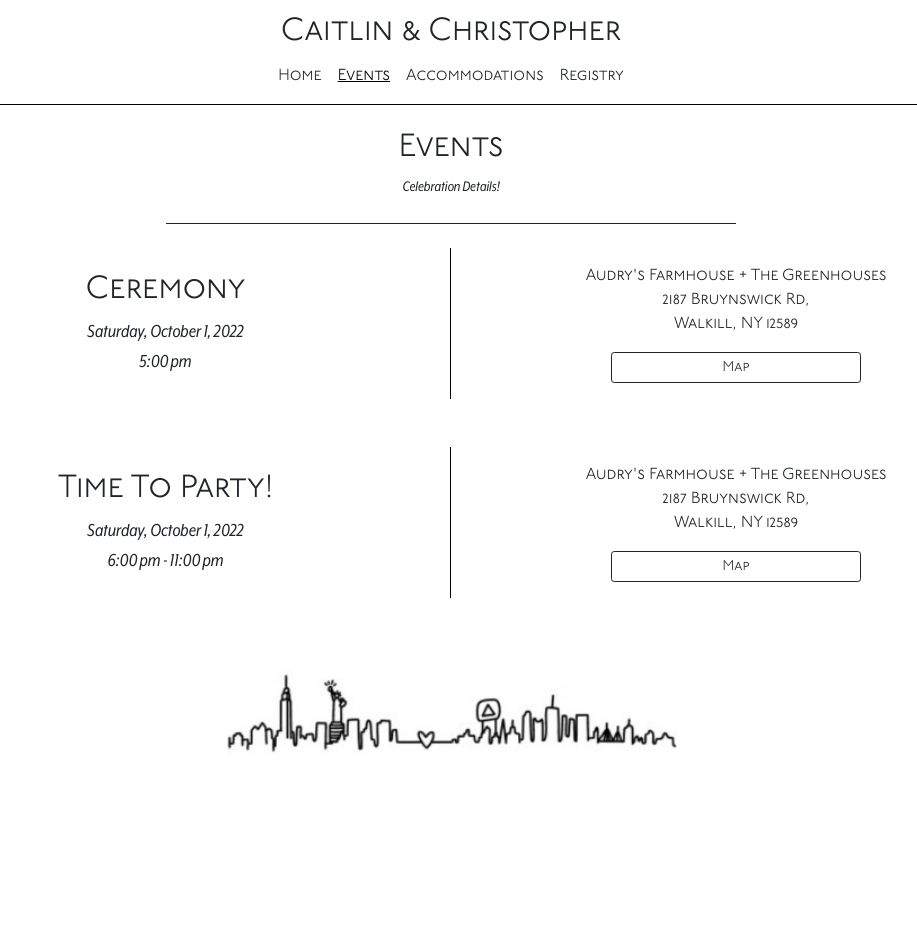
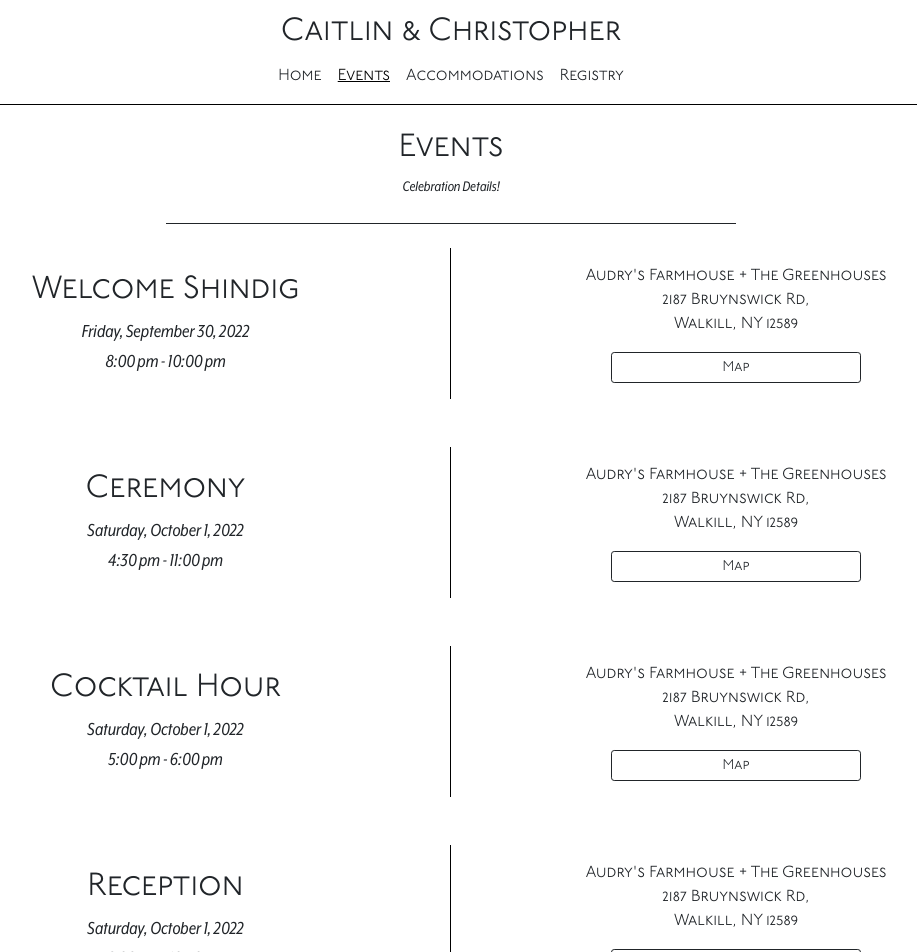
Before and after one commit to tlyver/chris-and-cait-web, a React (Create React App) app: page /events in a window 1280 px wide. Shown: the top 952 px of the page, without its empty margins (189-1106 px from the left). Before the commit the page ends 800 px from the top, so only its background shows below. Built offline with nearby package versions, Linux system fonts and the light colour scheme.

Commit message:
Event Updates
Adds event specifics.

```diff
--- a/src/accommodation.js
+++ b/src/accommodation.js
@@ -2,10 +2,6 @@ import './accommodation.scss';
 
 
 const Event = props => {
-  const clickMap = () => {
-    console.log("hello");
-  };
-
   const openInNewTab = (url) => {
     const newWindow = window.open(url, '_blank', 'noopener, noreferrer')
     if (newWindow) newWindow.opener = null
@@ -37,11 +33,11 @@ const Event = props => {
           </div>
           <a
             className="phone-number underground is-20 pt-3 pb-3"
-            href="tel:PHONE_NUM"
+            href={'tel:' + props.phone}
           >
             {props.phone}
           </a>
-          <div className="is-20">{props.description}</div>
+          <div className="is-18">{props.description}</div>
           <a
             href="https://www.caesars.com/caesars-palace"
             onClick={onClickUrl('https://www.caesars.com/caesars-palace')}
@@ -49,6 +45,7 @@ const Event = props => {
             role="button"
             aria-pressed="true"
             target="_blank"
+            rel="noreferrer"
           >
             View
           </a>
--- a/src/event.js
+++ b/src/event.js
@@ -2,10 +2,6 @@ import './event.scss';
 
 
 const Event = props => {
-  const clickMap = () => {
-    console.log("hello");
-  };
-
   const openInNewTab = (url) => {
     const newWindow = window.open(url, '_blank', 'noopener, noreferrer')
     if (newWindow) newWindow.opener = null
@@ -41,6 +37,7 @@ const Event = props => {
             role="button"
             aria-pressed="true"
             target="_blank"
+            rel="noreferrer"
           >
             Map
           </a>
--- a/src/routes/events.js
+++ b/src/routes/events.js
@@ -13,18 +13,49 @@ export default function Events() {
       </div>
 
       <Event
-        event="Ceremony"
-        date="Saturday, October 1, 2022"
-        time="5:00 pm"
+        event="Welcome Shindig"
+        date="Friday, September 30, 2022"
+        time="8:00 pm - 10:00 pm"
         location="Audry's Farmhouse + The Greenhouses"
         street="2187 Bruynswick Rd,"
         city="Walkill, NY 12589"
         attire="Casual Attire"
       />
+
       <Event
-        event="Time To Party!"
+        event="Ceremony"
         date="Saturday, October 1, 2022"
-        time="6:00 pm - 11:00 pm"
+        time="4:30 pm - 11:00 pm"
+        location="Audry's Farmhouse + The Greenhouses"
+        street="2187 Bruynswick Rd,"
+        city="Walkill, NY 12589"
+        attire="Casual Attire"
+      />
+
+      <Event
+        event="Cocktail Hour"
+        date="Saturday, October 1, 2022"
+        time="5:00 pm - 6:00 pm"
+        location="Audry's Farmhouse + The Greenhouses"
+        street="2187 Bruynswick Rd,"
+        city="Walkill, NY 12589"
+        attire="Casual Attire"
+      />
+
+      <Event
+        event="Reception"
+        date="Saturday, October 1, 2022"
+        time="6:00 pm - 10:30 pm"
+        location="Audry's Farmhouse + The Greenhouses"
+        street="2187 Bruynswick Rd,"
+        city="Walkill, NY 12589"
+        attire="Casual Attire"
+      />
+
+      <Event
+        event="Afterparty"
+        date="Saturday, October 1, 2022"
+        time="11:00 pm"
         location="Audry's Farmhouse + The Greenhouses"
         street="2187 Bruynswick Rd,"
         city="Walkill, NY 12589"
```
